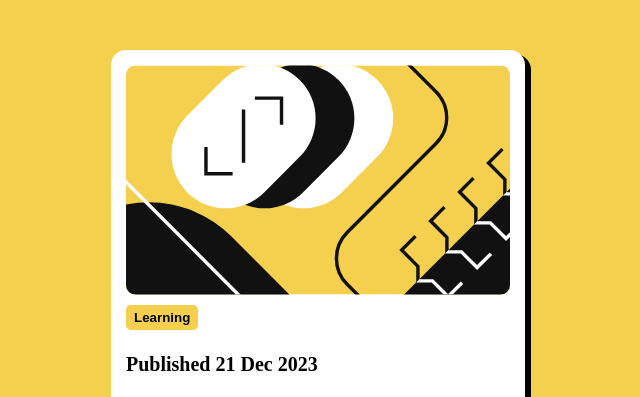
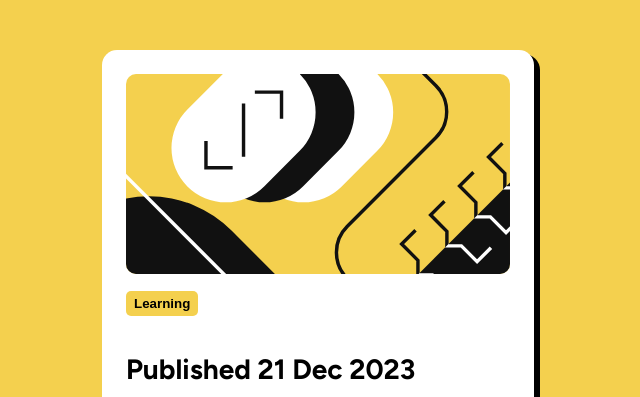
Before and after one commit to kaoutar-ouadih/Blog-preview-card, a plain HTML site: page index.html in a window 1280 px wide. Shown: the part 168-565 px from the top of the page, without its empty margins (322-962 px from the left). Drawn offline with Linux system fonts and the light colour scheme.

Commit message:
change the height and the font-size

```diff
--- a/index.html
+++ b/index.html
@@ -5,7 +5,9 @@
   <meta name="viewport" content="width=device-width, initial-scale=1.0"> <!-- displays site properly based on user's device -->
 
   <link rel="icon" type="image/png" sizes="32x32" href="./assets/images/favicon-32x32.png">
-
+  <link rel="preconnect" href="https://fonts.googleapis.com">
+  <link rel="preconnect" href="https://fonts.gstatic.com" crossorigin>
+  <link href="https://fonts.googleapis.com/css2?family=Figtree:ital,wght@0,300..900;1,300..900&display=swap" rel="stylesheet">
   <title>Frontend Mentor | Blog preview card</title>
 
   <!-- Feel free to remove these styles or customise in your own stylesheet 👍 -->
@@ -14,24 +16,28 @@
     .attribution a { color: hsl(228, 45%, 44%); }
     body{
       background-color:  hsl(47, 88%, 63%);
-      font-size: 2.5vh;
+      font-size: 3.5vh;
       box-sizing: border-box;
+      font-family: "Figtree", sans-serif;
     }
     .card{
       width: 384px;
+      height: 522px;
       border-radius: 15px;
       background-color: white;
-      padding: 15px;
+      padding: 24px;
       margin: 218px auto;
       box-shadow: 5px 5px 0 1px black;
     }
     @media(max-width:375px){
       .card{
         width: 327px;
+        height: 501px;
       }
     }
     #firstImg{
       width: 100%;
+      height: 200px;
       object-fit: cover;
       border-radius: 10px;
     }
```
